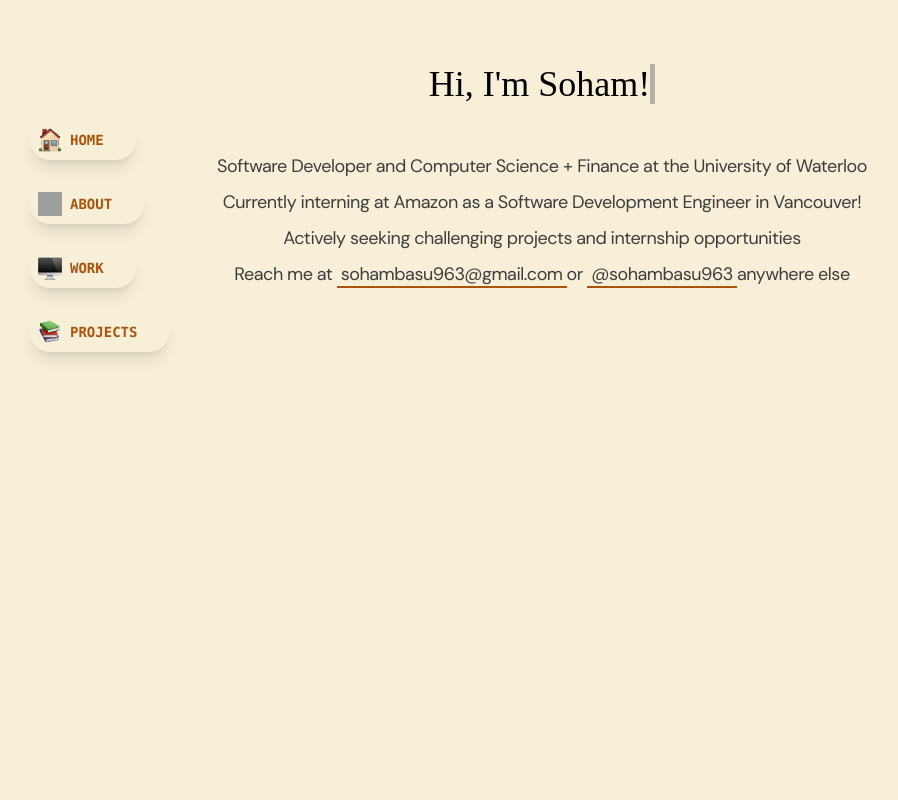
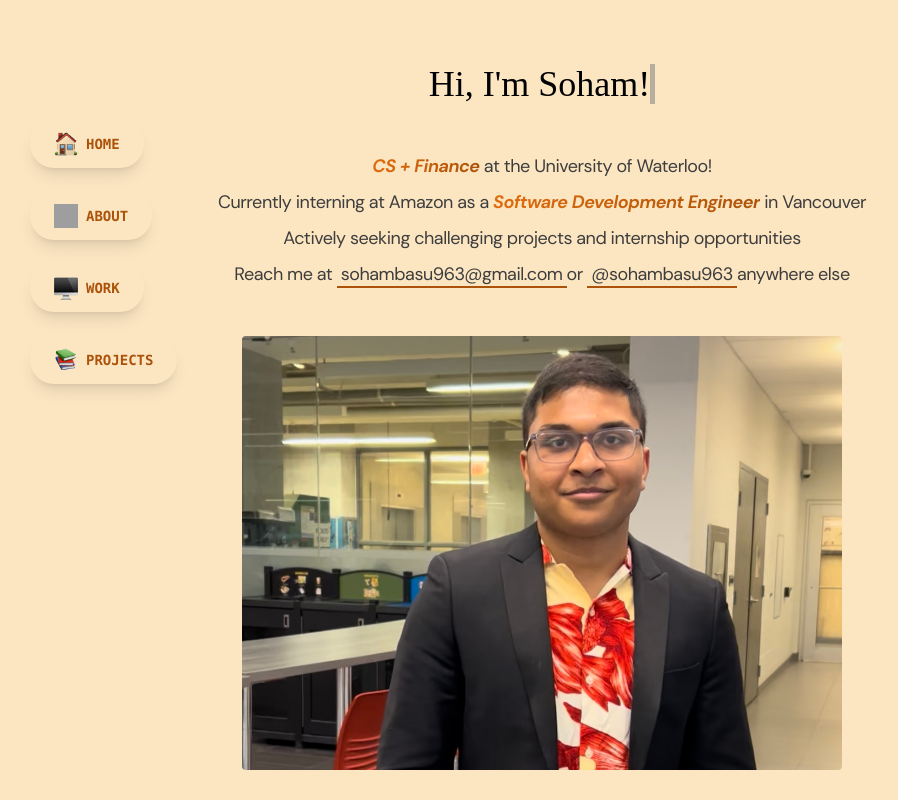
Before and after one commit to sohambasu963/personal-website-v2, a Next.js app: page / in a window 1280 px wide. Shown: the whole page, without its empty margins (98-996 px from the left). Built offline with nearby package versions, Linux system fonts and the light colour scheme; grey boxes are pictures that could not be loaded.

Commit message:
added changes to page and standardized bullet format

```diff
--- a/src/app/about/page.tsx
+++ b/src/app/about/page.tsx
@@ -9,7 +9,12 @@ export default function AboutPage() {
 
       <div className="flex flex-row justify-between w-3/5 mt-12 space-x-4">
         <div className="w-1/2 text-left">
-          <h2 className="gradient text-xl md:text-2xl font-tiempos-headline tracking-tight">
+          <h2 className="gradient text-xl md:text-2xl font-tiempos-headline tracking-tight"
+              style={{
+                background: "linear-gradient(to right, #e06c0d, #ab530a)",
+                WebkitBackgroundClip: "text",
+                WebkitTextFillColor: "transparent",
+              }}>
             What I'm currently up to:
           </h2>
           <ul className="list-disc mt-4 space-y-2">
@@ -45,7 +50,12 @@ export default function AboutPage() {
           </ul>
         </div>
         <div className="w-1/2 text-left">
-          <h2 className="gradient text-xl md:text-2xl font-tiempos-headline tracking-tight">
+          <h2 className="gradient text-xl md:text-2xl font-tiempos-headline tracking-tight"
+              style={{
+                background: "linear-gradient(to right, #e06c0d, #ab530a)",
+                WebkitBackgroundClip: "text",
+                WebkitTextFillColor: "transparent",
+              }}>
             What keeps me going:
           </h2>
           <ul className="list-disc mt-4 space-y-2">
--- a/src/app/components/navbar.tsx
+++ b/src/app/components/navbar.tsx
@@ -58,7 +58,7 @@ function GradientLink({
       const y = ((event.clientY - top) / height) * 100;
 
       setGradientStyle({
-        background: `radial-gradient(circle at ${x}% ${y}%, #bdd0de, #FFFDF5)`,
+        background: `radial-gradient(circle at ${x}% ${y}%, #bab2af, #FFFDF5)`,
       });
     }
   };
@@ -78,7 +78,7 @@ function GradientLink({
       <Link
         href={href}
         style={gradientStyle}
-        className="shadow-lg flex items-center space-x-1 md:space-x-2 py-2 px-2 pr-8 pr-2 group-hover:bg-gray-200 rounded-full transition-colors duration-500 ease-in-out"
+        className="shadow-lg flex items-center space-x-1 md:space-x-2 py-3 px-6 group-hover:bg-gray-200 rounded-full transition-colors duration-500 ease-in-out"
       >
         <Image
           src={imgSrc}
--- a/src/app/globals.css
+++ b/src/app/globals.css
@@ -9,12 +9,20 @@
   src: url("/fonts/DMSans-Regular.ttf") format("truetype");
 }
 
-body {
-  cursor: url('/cursors/cursor.svg'), auto;
+@font-face {
+  font-family: "DM Sans";
+  font-style: italic;
+  font-weight: bold;
+  src: url("/fonts/DMSans-BoldItalic.ttf") format("truetype");
 }
 
-a, button {
-  cursor: url('/cursors/clickable-cursor.svg'), pointer;
+body {
+  cursor: url("/cursors/cursor.svg"), auto;
+}
+
+a,
+button {
+  cursor: url("/cursors/clickable-cursor.svg"), pointer;
 }
 
 @keyframes typewriter {
--- a/src/app/page.tsx
+++ b/src/app/page.tsx
@@ -1,4 +1,5 @@
 import React from "react";
+import Image from "next/image";
 
 export default function Home() {
   return (
@@ -12,13 +13,32 @@ export default function Home() {
         style={{ width: "90%" }}
       >
         <p className="md:text-lg text-md font-dm-sans text-off-black text-center tracking-tight">
-          Software Developer and Computer Science + Finance at the University of
-          Waterloo
+          <span
+            className="font-bold italic"
+            style={{
+              background: "linear-gradient(to right, #e06c0d, #ab530a)",
+              WebkitBackgroundClip: "text",
+              WebkitTextFillColor: "transparent",
+            }}
+          >
+            CS + Finance
+          </span>{" "}
+          at the University of Waterloo!
         </p>
 
         <p className="md:text-lg text-md font-dm-sans text-off-black text-center tracking-tight">
-          Currently interning at Amazon as a Software Development Engineer in
-          Vancouver!
+          Currently interning at Amazon as a{" "}
+          <span
+            className="font-bold italic"
+            style={{
+              background: "linear-gradient(to right, #e06c0d, #ab530a)",
+              WebkitBackgroundClip: "text",
+              WebkitTextFillColor: "transparent",
+            }}
+          >
+            Software Development Engineer
+          </span>{" "}
+          in Vancouver
         </p>
 
         <p className="md:text-lg text-md font-dm-sans text-off-black text-center tracking-tight">
@@ -43,6 +63,10 @@ export default function Home() {
           anywhere else
         </p>
       </div>
+
+      <div className="mt-12">
+          <Image src="/images/Soham.png" alt="Soham" width={600} height={600} className="rounded" />
+        </div>
     </div>
   );
 }
--- a/src/app/projects/page.tsx
+++ b/src/app/projects/page.tsx
@@ -1,4 +1,4 @@
-import React from "react";
+import React from 'react';
 
 export default function ProjectsPage() {
   return (
@@ -7,60 +7,79 @@ export default function ProjectsPage() {
         <h1 className="text-4xl font-tiempos-headline">Projects</h1>
       </div>
 
-      <div className="mt-12 mb-8 w-3/5 text-left">
+      <div className="mt-12 w-3/5 text-left">
+        <ul className="list-disc space-y-4 md:space-y-8">
+          <li>
+            <p className="tracking-tight font-dm-sans md:text-lg text-md">
               <a
                 href="https://www.socratica.info/"
                 target="_blank"
-          className="font-dm-sans font-bold md:text-lg text-md border-b-2 border-orange hover:bg-orange hover:text-white px-1 transition duration-500 ease-in-out"
+                className="font-bold border-b-2 border-orange hover:bg-orange hover:text-white px-1 transition duration-500 ease-in-out"
               >
                 Socratica Website
               </a>
-        <p className="mb-6 tracking-tight font-dm-sans text-off-black md:text-lg text-md mt-1">
-          Built a website for Socratica, with a map that tracks nodes from
-          around the world
             </p>
+            <p className="tracking-tight font-dm-sans text-off-black md:text-lg text-md mt-1 md:mt-2">
+              Built a website for Socratica, with a map that tracks nodes from around the world
+            </p>
+          </li>
+          <li>
+            <p className="tracking-tight font-dm-sans md:text-lg text-md">
               <a
                 href="https://invoicer-soham.vercel.app/"
                 target="_blank"
-          className="tracking-tight font-dm-sans font-bold md:text-lg text-md border-b-2 border-orange hover:bg-orange hover:text-white px-1 transition duration-500 ease-in-out"
+                className="font-bold border-b-2 border-orange hover:bg-orange hover:text-white px-1 transition duration-500 ease-in-out"
               >
                 Invoicer
               </a>
-        <p className="mb-6 font-dm-sans text-off-black md:text-lg text-md mt-1">
+            </p>
+            <p className="tracking-tight font-dm-sans text-off-black md:text-lg text-md mt-1 md:mt-2">
               Built an app that allows users to generate and export custom invoices
             </p>
+          </li>
+          <li>
+            <p className="tracking-tight font-dm-sans md:text-lg text-md">
               <a
                 href="https://finance-portfolio.vercel.app/signup"
                 target="_blank"
-          className="tracking-tight font-dm-sans font-bold md:text-lg text-md border-b-2 border-orange hover:bg-orange hover:text-white px-1 transition duration-500 ease-in-out"
+                className="font-bold border-b-2 border-orange hover:bg-orange hover:text-white px-1 transition duration-500 ease-in-out"
               >
                 Portfolio Builder
               </a>
-        <p className="mb-6 font-dm-sans text-off-black md:text-lg text-md mt-1">
+            </p>
+            <p className="tracking-tight font-dm-sans text-off-black md:text-lg text-md mt-1 md:mt-2">
               Developed a full-stack app that builds custom portfolios for users
             </p>
+          </li>
+          <li>
+            <p className="tracking-tight font-dm-sans md:text-lg text-md">
               <a
                 href="https://github.com/sohambasu963/MealMetrics"
                 target="_blank"
-          className="tracking-tight font-dm-sans font-bold md:text-lg text-md border-b-2 border-orange hover:bg-orange hover:text-white px-1 transition duration-500 ease-in-out"
+                className="font-bold border-b-2 border-orange hover:bg-orange hover:text-white px-1 transition duration-500 ease-in-out"
               >
                 Meal Metrics
               </a>
-        <p className="mb-6 font-dm-sans text-off-black md:text-lg text-md mt-1">
-          Created an app that uses a picture of your meal to identify its
-          nutritional value
             </p>
+            <p className="tracking-tight font-dm-sans text-off-black md:text-lg text-md mt-1 md:mt-2">
+              Created an app that uses a picture of your meal to identify its nutritional value
+            </p>
+          </li>
+          <li>
+            <p className="tracking-tight font-dm-sans md:text-lg text-md">
               <a
                 href="https://devpost.com/software/agents-school"
                 target="_blank"
-          className="tracking-tight font-dm-sans font-bold md:text-lg text-md border-b-2 border-orange hover:bg-orange hover:text-white px-1 transition duration-500 ease-in-out"
+                className="font-bold border-b-2 border-orange hover:bg-orange hover:text-white px-1 transition duration-500 ease-in-out"
               >
                 School AI Agent
               </a>
-        <p className="mb-6 font-dm-sans text-off-black md:text-lg text-md mt-1">
-          Developed an AI agent that solves assignments from MIT OpenCourseWare
-          (won our team a hackathon!)
             </p>
+            <p className="tracking-tight font-dm-sans text-off-black md:text-lg text-md mt-1 md:mt-2">
+              Developed an AI agent that solves assignments from MIT OpenCourseWare (won our team a hackathon!)
+            </p>
+          </li>
+        </ul>
       </div>
     </div>
   );
--- a/src/app/work/page.tsx
+++ b/src/app/work/page.tsx
@@ -8,10 +8,13 @@ export default function WorkPage() {
       </div>
 
       <div className="mt-12 w-3/5 text-left">
-        <ul className="list-disc space-y-4 md:space-y-12">
+        <ul className="list-disc space-y-4 md:space-y-8">
           <li>
             <p className="tracking-tight font-dm-sans md:text-lg text-md">
-              <span className="font-bold">Software Development Engineering Intern</span> @
+              <span className="font-bold">
+                Software Development Engineering Intern
+              </span>{" "}
+              @
               <a
                 href="https://www.amazon.com/"
                 target="_blank"
--- a/tailwind.config.ts
+++ b/tailwind.config.ts
@@ -9,7 +9,8 @@ const config: Config = {
   theme: {
     extend: {
       backgroundColor: {
-        primary: "#f7efd7",
+        // primary: "#f7efd7",
+        primary: "#fce6c2",
         cream: "#FBF8EF",
         orange: "#ab530a",
       },
```
Also changed, not shown: public/fonts/DMSans-BoldItalic.ttf (added), public/fonts/DMSans-Medium.ttf (added). Lines whose indentation alone changed are shown as unchanged.
